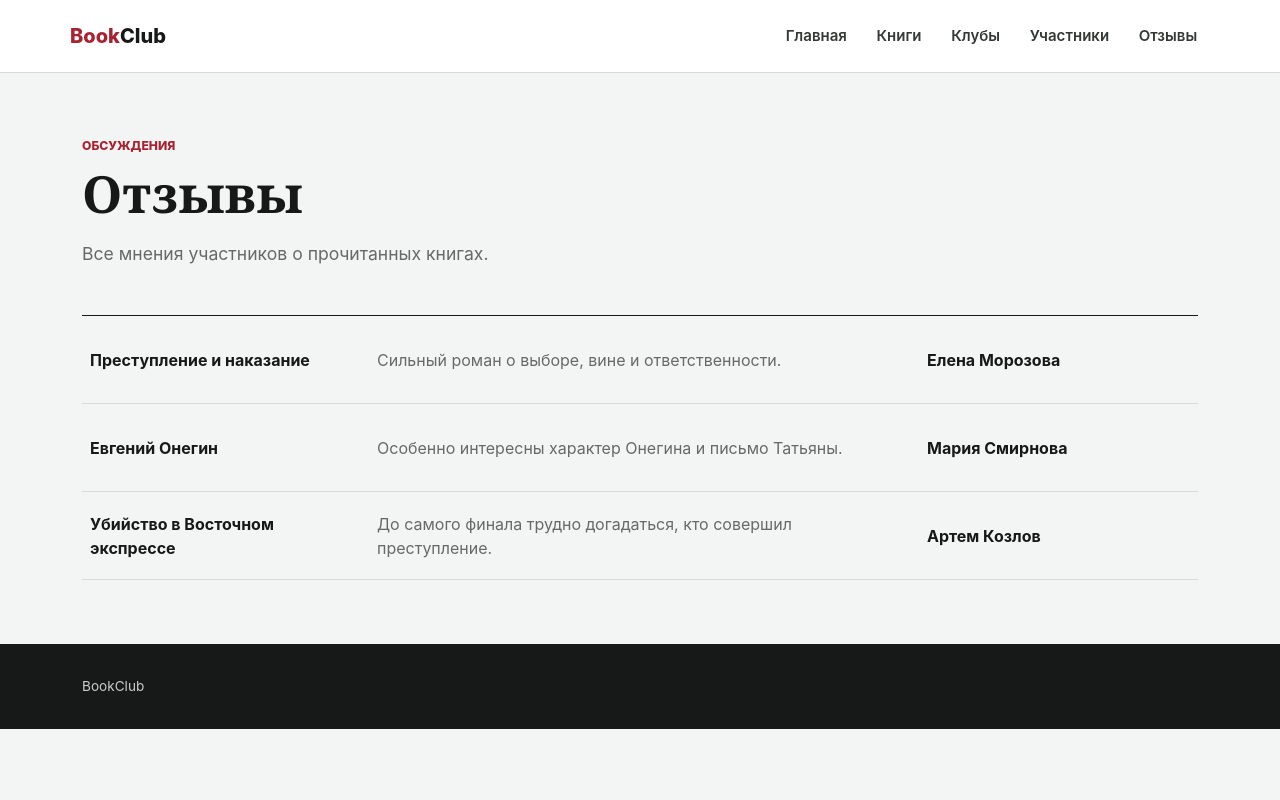
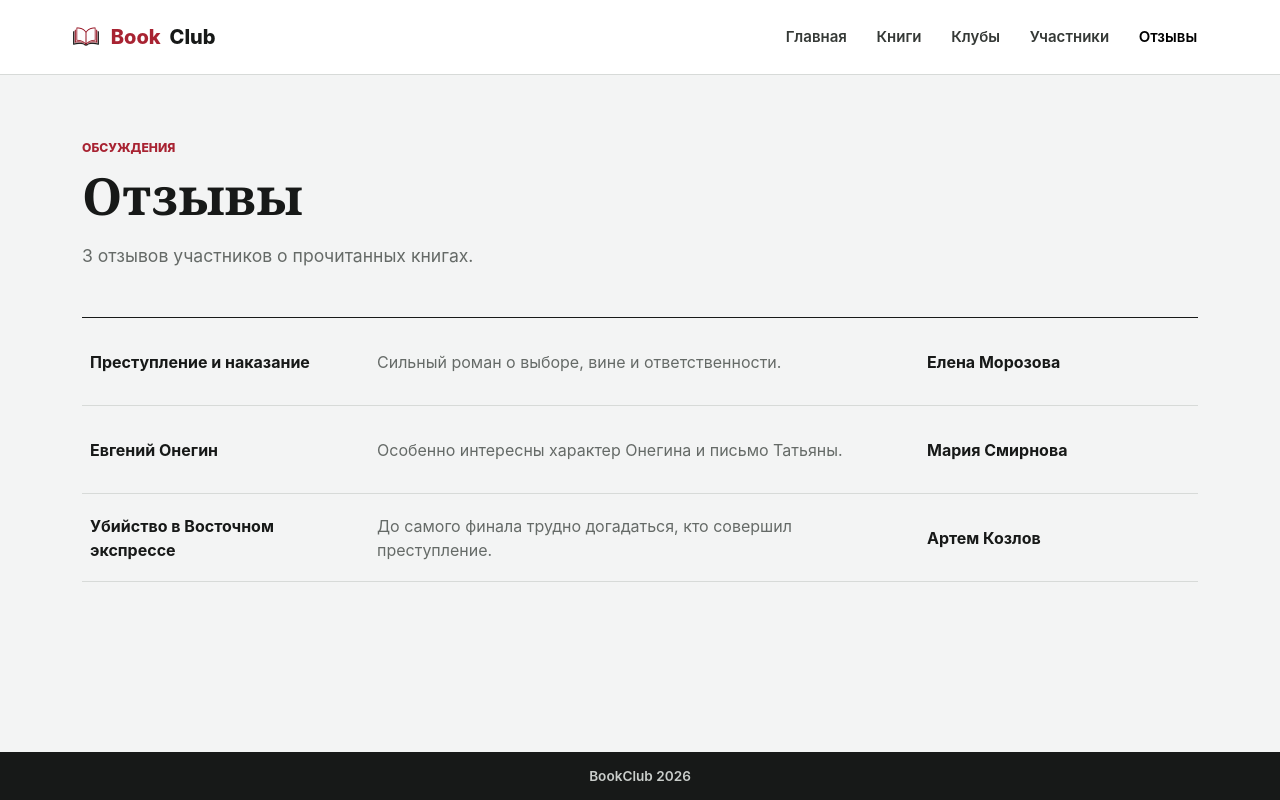
Before and after one commit to klimashmaggie-svg/book_club, a Django app: page /clubs/discussions/ in a window 1280 px wide. Run offline with Django 5.2, Linux system fonts and the light colour scheme.

Commit message:
PR6: add Django templates and static files

```diff
--- a/bookclub_web/settings.py
+++ b/bookclub_web/settings.py
@@ -57,7 +57,7 @@ ROOT_URLCONF = "bookclub_web.urls"
 TEMPLATES = [
     {
         'BACKEND': 'django.template.backends.django.DjangoTemplates',
-        'DIRS': [],
+        'DIRS': [BASE_DIR / "templates"],
         'APP_DIRS': True,
         'OPTIONS': {
             'context_processors': [
--- a/books/templates/books/book_detail.html
+++ b/books/templates/books/book_detail.html
@@ -19,10 +19,7 @@
   <p class="eyebrow">Отзывы</p><h2 class="section-title">Мнения участников</h2>
   <div class="review-list mt-3">
     {% for discussion in discussions %}
-      <a class="review-row" href="{% url 'clubs:discussion_detail' discussion.id %}">
-        <span class="review-name">{{ discussion.member.name }}</span>
-        <span class="review-copy">{{ discussion.review }}</span>
-      </a>
+      {% include "clubs/includes/discussion_row.html" with discussion=discussion show_member=True %}
     {% empty %}
       <div class="list-group-item">Для этой книги отзывов пока нет.</div>
     {% endfor %}
--- /dev/null
+++ b/books/templates/books/includes/book_card.html
@@ -0,0 +1,6 @@
+<a class="book-card h-100" href="{% url 'books:book_detail' book.id %}">
+  <div class="book-year">{{ book.year }}</div>
+  <h2 class="h5">{{ book.title }}</h2>
+  <p>{{ book.author|default:"Автор не указан" }}</p>
+  <span class="text-link">Подробнее</span>
+</a>
--- a/clubs/templates/clubs/club_detail.html
+++ b/clubs/templates/clubs/club_detail.html
@@ -15,11 +15,7 @@
 <p class="eyebrow">Мнения</p><h2 class="section-title">Обсуждения</h2>
 <div class="review-list mt-3">
   {% for discussion in club.discussions %}
-    <a class="review-row" href="{% url 'clubs:discussion_detail' discussion.id %}">
-      <span class="review-book">{{ discussion.book.title }}</span>
-      <span class="review-copy">{{ discussion.review }}</span>
-      <span class="review-name">{{ discussion.member.name }}</span>
-    </a>
+    {% include "clubs/includes/discussion_row.html" with discussion=discussion show_book=True show_member=True %}
   {% empty %}
     <div class="list-group-item">В клубе пока нет обсуждений.</div>
   {% endfor %}
--- a/clubs/templates/clubs/discussion_list.html
+++ b/clubs/templates/clubs/discussion_list.html
@@ -7,15 +7,11 @@
   <div class="page-heading">
     <p class="eyebrow">Обсуждения</p>
     <h1>Отзывы</h1>
-    <p>Все мнения участников о прочитанных книгах.</p>
+    <p>{{ discussions|length }} отзывов участников о прочитанных книгах.</p>
   </div>
   <div class="review-list">
     {% for discussion in discussions %}
-      <a class="review-row" href="{% url 'clubs:discussion_detail' discussion.id %}">
-        <span class="review-book">{{ discussion.book.title }}</span>
-        <span class="review-copy">{{ discussion.review }}</span>
-        <span class="review-name">{{ discussion.member.name }}</span>
-      </a>
+      {% include "clubs/includes/discussion_row.html" with discussion=discussion show_book=True show_member=True %}
     {% empty %}<p>Отзывов пока нет.</p>{% endfor %}
   </div>
 </div>
--- /dev/null
+++ b/clubs/templates/clubs/includes/discussion_row.html
@@ -0,0 +1,9 @@
+<a class="review-row" href="{% url 'clubs:discussion_detail' discussion.id %}">
+  {% if show_book %}
+    <span class="review-book">{{ discussion.book.title }}</span>
+  {% endif %}
+  <span class="review-copy">{{ discussion.review|default:"Текст отзыва не указан." }}</span>
+  {% if show_member %}
+    <span class="review-name">{{ discussion.member.name }}</span>
+  {% endif %}
+</a>
--- a/homepage/static/css/styles.css
+++ b/homepage/static/homepage/css/style.css
@@ -21,10 +21,16 @@ body {
 
 body {
   min-height: 100vh;
+  display: flex;
+  flex-direction: column;
   background: var(--paper);
   color: var(--ink);
   font-family: Inter, -apple-system, BlinkMacSystemFont, "Segoe UI", sans-serif;
   letter-spacing: 0;
+}
+
+main {
+  flex: 1 0 auto;
 }
 
 a {
@@ -44,9 +50,17 @@ a {
 }
 
 .navbar-brand {
+  display: inline-flex;
+  align-items: center;
+  gap: 0.55rem;
   color: var(--ink);
   font-size: 1.25rem;
   font-weight: 800;
+}
+
+.navbar-brand img {
+  display: block;
+  border-radius: 4px;
 }
 
 .navbar-brand span {
@@ -61,7 +75,8 @@ a {
 }
 
 .nav-link:hover,
-.nav-link:focus {
+.nav-link:focus,
+.nav-link.active {
   color: var(--accent);
 }
 
@@ -367,10 +382,12 @@ a {
 }
 
 .site-footer {
-  padding: 2rem 0;
+  flex-shrink: 0;
+  padding: 0.85rem 0;
   background: var(--ink);
   color: #c9cdca;
   font-size: 0.85rem;
+  font-weight: 600;
 }
 
 @media (max-width: 991px) {
--- /dev/null
+++ b/homepage/static/homepage/js/main.js
@@ -0,0 +1,22 @@
+document.addEventListener("DOMContentLoaded", () => {
+  const year = document.querySelector("#current-year");
+  if (year) {
+    year.textContent = new Date().getFullYear();
+  }
+
+  const currentPath = window.location.pathname;
+  const links = [...document.querySelectorAll(".nav-link")];
+  const activeLink = links
+    .filter((link) => {
+      const linkPath = new URL(link.href).pathname;
+      return linkPath === "/"
+        ? currentPath === "/"
+        : currentPath.startsWith(linkPath);
+    })
+    .sort((first, second) => second.pathname.length - first.pathname.length)[0];
+
+  if (activeLink) {
+    activeLink.classList.add("active");
+    activeLink.setAttribute("aria-current", "page");
+  }
+});
--- a/homepage/templates/base.html
+++ /dev/null
@@ -1,40 +0,0 @@
-{% load static %}
-<!doctype html>
-<html lang="ru">
-<head>
-  <meta charset="utf-8">
-  <meta name="viewport" content="width=device-width, initial-scale=1">
-  <title>{% block title %}BookClub{% endblock %}</title>
-  <link href="https://cdn.jsdelivr.net/npm/bootstrap@5.3.8/dist/css/bootstrap.min.css" rel="stylesheet">
-  <link rel="stylesheet" href="{% static 'css/styles.css' %}?v=2">
-</head>
-<body>
-  <header class="site-header sticky-top">
-    <nav class="navbar navbar-expand-lg container py-3" aria-label="Основная навигация">
-      <a class="navbar-brand" href="{% url 'homepage:home' %}"><span>Book</span>Club</a>
-      <div class="desktop-nav ms-auto">
-        <ul class="navbar-nav ms-auto gap-lg-1">
-          <li class="nav-item"><a class="nav-link" href="{% url 'homepage:home' %}">Главная</a></li>
-          <li class="nav-item"><a class="nav-link" href="{% url 'books:book_list' %}">Книги</a></li>
-          <li class="nav-item"><a class="nav-link" href="{% url 'clubs:club_list' %}">Клубы</a></li>
-          <li class="nav-item"><a class="nav-link" href="{% url 'homepage:member_list' %}">Участники</a></li>
-          <li class="nav-item"><a class="nav-link" href="{% url 'clubs:discussion_list' %}">Отзывы</a></li>
-        </ul>
-      </div>
-    </nav>
-    <nav class="mobile-nav-links" aria-label="Мобильная навигация">
-      <a href="{% url 'homepage:home' %}">Главная</a>
-      <a href="{% url 'books:book_list' %}">Книги</a>
-      <a href="{% url 'clubs:club_list' %}">Клубы</a>
-      <a href="{% url 'homepage:member_list' %}">Участники</a>
-      <a href="{% url 'clubs:discussion_list' %}">Отзывы</a>
-    </nav>
-  </header>
-  <main>
-    {% block content %}{% endblock %}
-  </main>
-  <footer class="site-footer">
-    <div class="container">BookClub</div>
-  </footer>
-</body>
-</html>
--- a/homepage/templates/homepage/index.html
+++ b/homepage/templates/homepage/index.html
@@ -32,11 +32,7 @@
   </div>
   <div class="review-list">
     {% for discussion in recent_discussions %}
-      <a class="review-row" href="{% url 'clubs:discussion_detail' discussion.id %}">
-        <span class="review-book">{{ discussion.book.title }}</span>
-        <span class="review-copy">{{ discussion.review }}</span>
-        <span class="review-name">{{ discussion.member.name }}</span>
-      </a>
+      {% include "clubs/includes/discussion_row.html" with discussion=discussion show_book=True show_member=True %}
     {% empty %}
       <p>Обсуждений пока нет.</p>
     {% endfor %}
--- a/homepage/templates/homepage/member_detail.html
+++ b/homepage/templates/homepage/member_detail.html
@@ -8,13 +8,13 @@
   <section class="detail-panel">
     <p class="eyebrow">Участник</p>
     <h1>{{ member.name }}</h1>
-    <dl class="detail-data"><div><dt>Email</dt><dd>{{ member.email }}</dd></div><div><dt>Роль</dt><dd>{{ member.role }}</dd></div></dl>
+    <dl class="detail-data"><div><dt>Email</dt><dd>{{ member.email }}</dd></div><div><dt>Роль</dt><dd>{{ member.role|default:"Участник" }}</dd></div></dl>
   </section>
   <section class="section-block">
     <p class="eyebrow">Отзывы</p><h2 class="section-title">Публикации участника</h2>
     <div class="review-list mt-3">
       {% for discussion in discussions %}
-        <a class="review-row" href="{% url 'clubs:discussion_detail' discussion.id %}"><span class="review-book">{{ discussion.book.title }}</span><span class="review-copy">{{ discussion.review }}</span></a>
+        {% include "clubs/includes/discussion_row.html" with discussion=discussion show_book=True %}
       {% empty %}<p>Участник пока не оставил отзывов.</p>{% endfor %}
     </div>
   </section>
--- a/homepage/templates/homepage/member_list.html
+++ b/homepage/templates/homepage/member_list.html
@@ -7,14 +7,14 @@
   <div class="page-heading">
     <p class="eyebrow">Сообщество</p>
     <h1>Участники</h1>
-    <p>Люди, которые читают книги и делятся своими отзывами.</p>
+    <p>{{ members|length }} участников читают книги и делятся отзывами.</p>
   </div>
   <div class="entity-list">
     {% for member in members %}
       <a class="entity-row" href="{% url 'homepage:member_detail' member.id %}">
         <span class="entity-index">{{ member.id|stringformat:"02d" }}</span>
         <span><strong>{{ member.name }}</strong><small>{{ member.email }}</small></span>
-        <span class="entity-meta">{{ member.role }}</span>
+        <span class="entity-meta">{{ member.role|default:"Участник" }}</span>
       </a>
     {% empty %}
       <p>Участников пока нет.</p>
--- /dev/null
+++ b/templates/base.html
@@ -0,0 +1,25 @@
+{% load static %}
+<!doctype html>
+<html lang="ru">
+<head>
+  <meta charset="utf-8">
+  <meta name="viewport" content="width=device-width, initial-scale=1">
+  <title>{% block title %}BookClub{% endblock %}</title>
+  <link href="https://cdn.jsdelivr.net/npm/bootstrap@5.3.8/dist/css/bootstrap.min.css" rel="stylesheet">
+  <link rel="stylesheet" href="{% static 'homepage/css/style.css' %}">
+  <script src="{% static 'homepage/js/main.js' %}" defer></script>
+</head>
+<body>
+  <header class="site-header sticky-top">
+    {% include "includes/navigation.html" %}
+  </header>
+  <main>
+    {% block content %}{% endblock %}
+  </main>
+  <footer class="site-footer">
+    <div class="container text-center">
+      <span>BookClub</span> <span id="current-year">{% now "Y" %}</span>
+    </div>
+  </footer>
+</body>
+</html>
--- /dev/null
+++ b/templates/includes/navigation.html
@@ -0,0 +1,23 @@
+{% load static %}
+<nav class="navbar navbar-expand-lg container py-3" aria-label="Основная навигация">
+  <a class="navbar-brand" href="{% url 'homepage:home' %}">
+    <img src="{% static 'homepage/img/logo.png' %}" alt="Логотип BookClub" width="32" height="32">
+    <span>Book</span>Club
+  </a>
+  <div class="desktop-nav ms-auto">
+    <ul class="navbar-nav ms-auto gap-lg-1">
+      <li class="nav-item"><a class="nav-link" href="{% url 'homepage:home' %}">Главная</a></li>
+      <li class="nav-item"><a class="nav-link" href="{% url 'books:book_list' %}">Книги</a></li>
+      <li class="nav-item"><a class="nav-link" href="{% url 'clubs:club_list' %}">Клубы</a></li>
+      <li class="nav-item"><a class="nav-link" href="{% url 'homepage:member_list' %}">Участники</a></li>
+      <li class="nav-item"><a class="nav-link" href="{% url 'clubs:discussion_list' %}">Отзывы</a></li>
+    </ul>
+  </div>
+</nav>
+<nav class="mobile-nav-links" aria-label="Мобильная навигация">
+  <a href="{% url 'homepage:home' %}">Главная</a>
+  <a href="{% url 'books:book_list' %}">Книги</a>
+  <a href="{% url 'clubs:club_list' %}">Клубы</a>
+  <a href="{% url 'homepage:member_list' %}">Участники</a>
+  <a href="{% url 'clubs:discussion_list' %}">Отзывы</a>
+</nav>
```
Also changed, not shown: books/templates/books/book_list.html (+2 -7 lines), tests/test_web.py (+9 -0 lines), README.md, homepage/static/homepage/img/logo.png (added).
